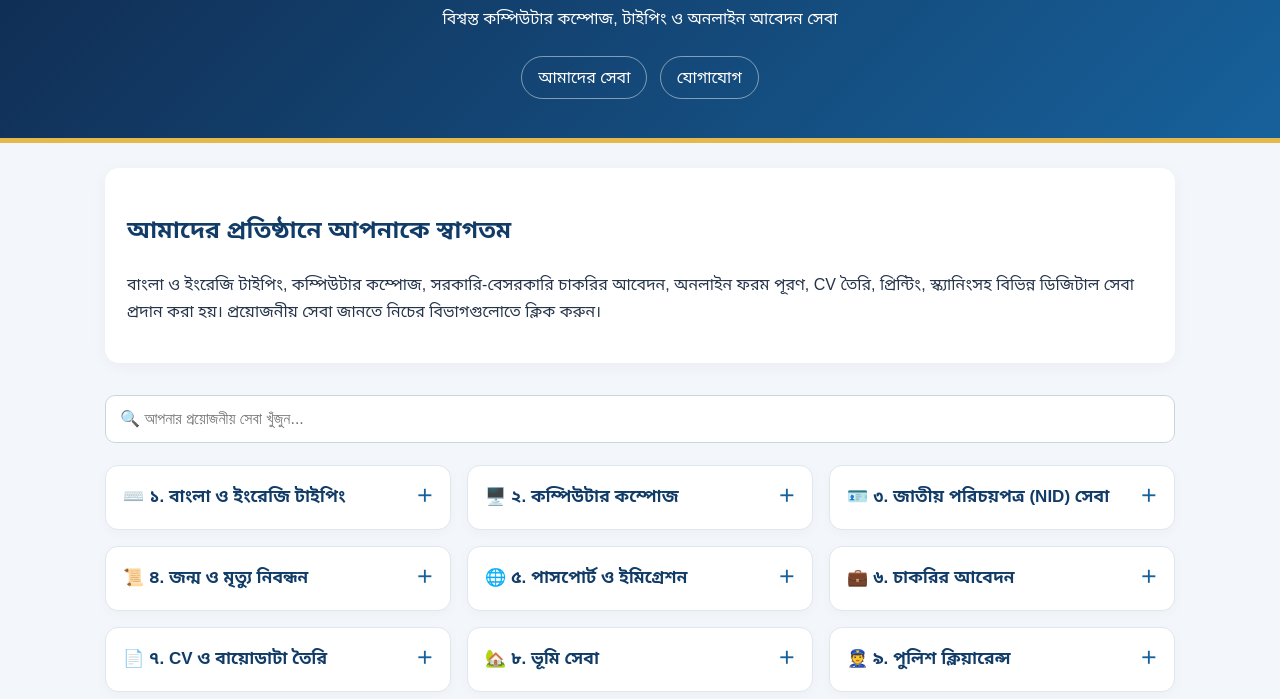
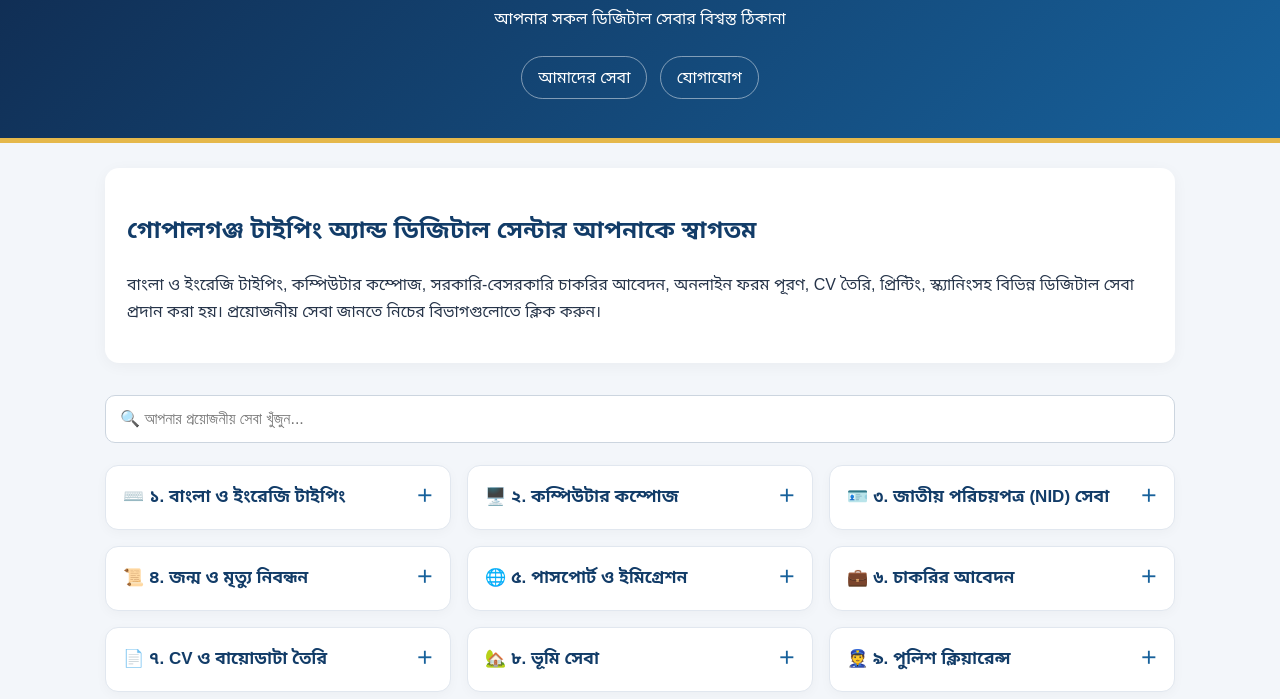
Before and after one commit to GOPALGANJ999/gopalganj-typing-center, a plain HTML site: page index.html in a window 1280 px wide. Shown: the part 101-800 px from the top of the page. Drawn offline with Linux system fonts and the light colour scheme.

Commit message:
Update index.html

```diff
--- a/index.html
+++ b/index.html
@@ -42,7 +42,7 @@ footer{background:#102b50;color:white;text-align:center;padding:20px;font-size:1
 
 <header>
 <h1>GOPALGANJ TYPING &amp; DIGITAL CENTER</h1>
-<p>বিশ্বস্ত কম্পিউটার কম্পোজ, টাইপিং ও অনলাইন আবেদন সেবা</p>
+<p>আপনার সকল ডিজিটাল সেবার বিশ্বস্ত ঠিকানা</p>
 <nav>
 <a href="#services">আমাদের সেবা</a>
 <a href="#contact">যোগাযোগ</a>
@@ -51,7 +51,7 @@ footer{background:#102b50;color:white;text-align:center;padding:20px;font-size:1
 
 <main>
 <section class="intro">
-<h2>আমাদের প্রতিষ্ঠানে আপনাকে স্বাগতম</h2>
+<h2>গোপালগঞ্জ টাইপিং অ্যান্ড ডিজিটাল সেন্টার আপনাকে স্বাগতম</h2>
 <p>বাংলা ও ইংরেজি টাইপিং, কম্পিউটার কম্পোজ, সরকারি-বেসরকারি চাকরির আবেদন, অনলাইন ফরম পূরণ, CV তৈরি, প্রিন্টিং, স্ক্যানিংসহ বিভিন্ন ডিজিটাল সেবা প্রদান করা হয়। প্রয়োজনীয় সেবা জানতে নিচের বিভাগগুলোতে ক্লিক করুন।</p>
 </section>
 
```
